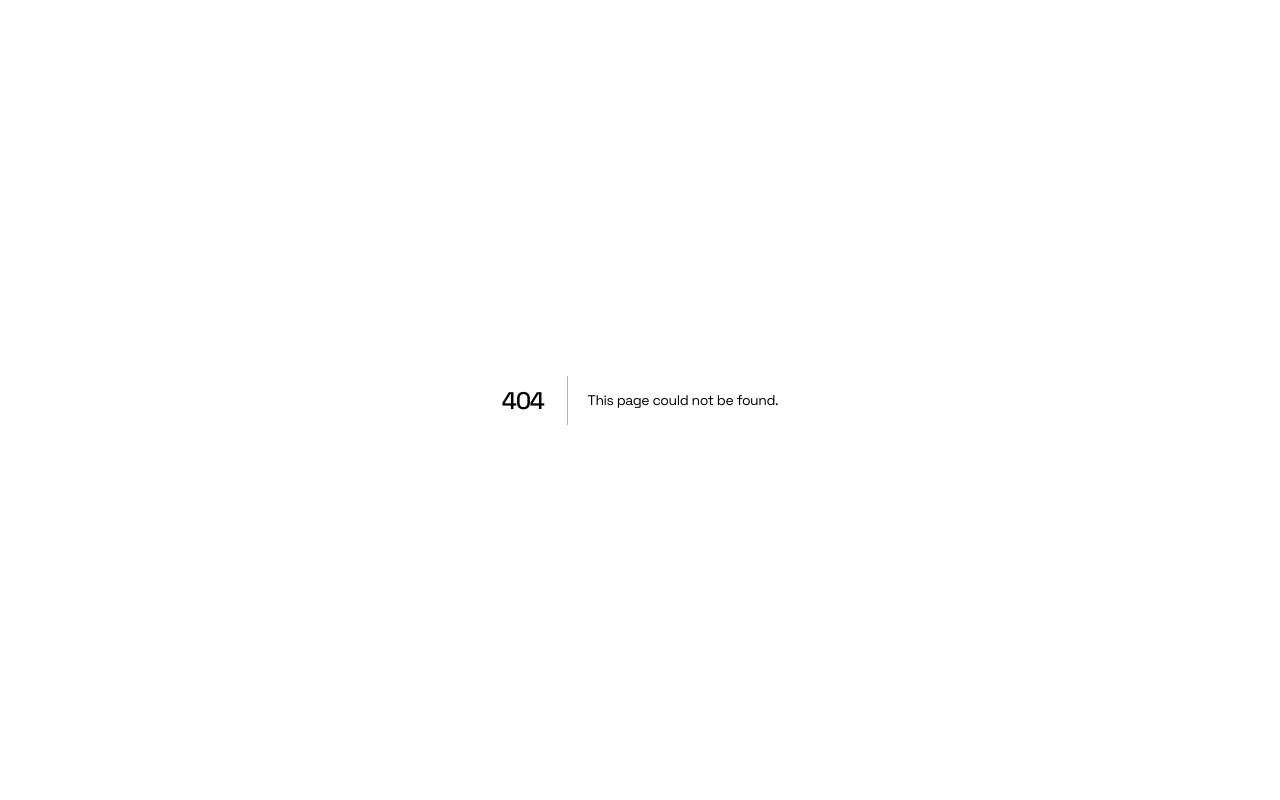
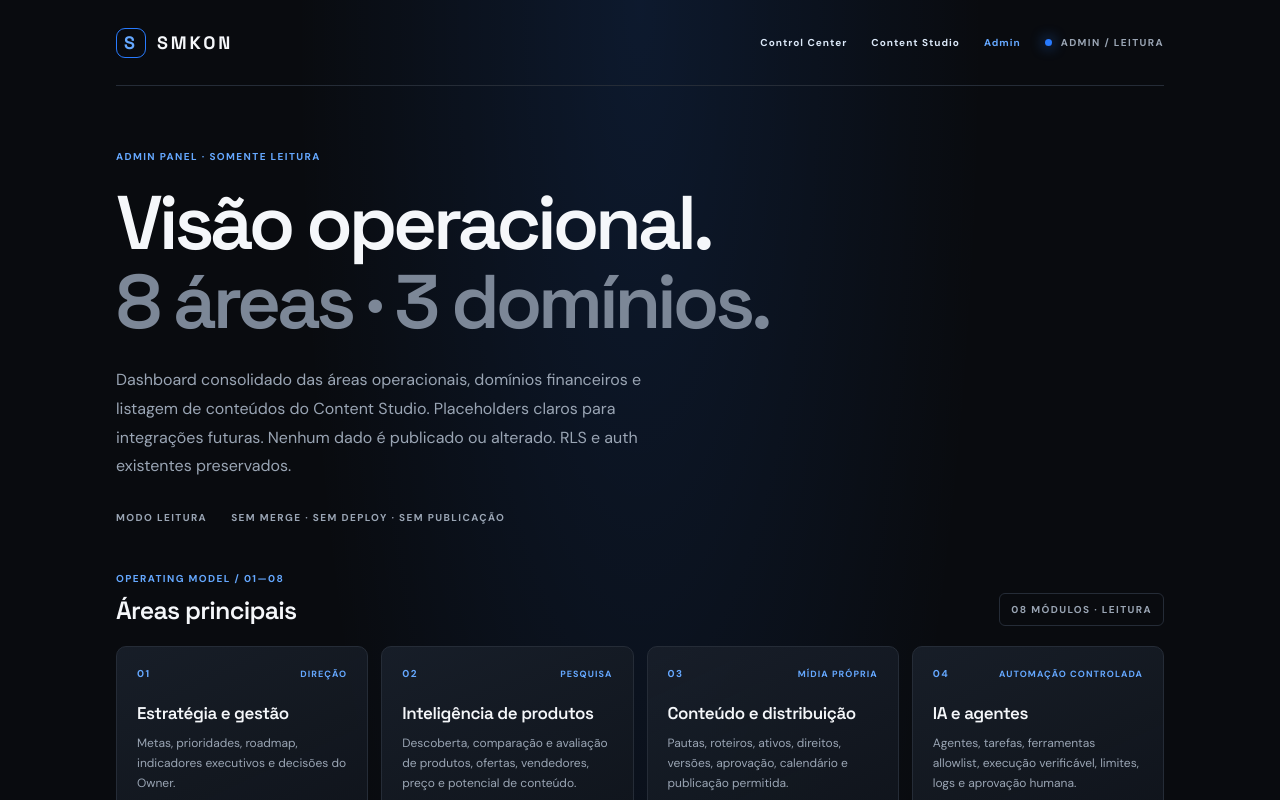
Before and after one commit to smklj/smkon, a Next.js app: page /admin in a window 1280 px wide. Before the commit this address had no page. Shown: the top 800 px of the page. Built offline with nearby package versions, Linux system fonts and the light colour scheme; no server answers.

Commit message:
feat(admin): create /admin dashboard with areas, domains, content list and placeholders

```diff
--- /dev/null
+++ b/src/app/admin/page.tsx
@@ -0,0 +1,102 @@
+import Link from "next/link";
+import { AREAS, REVENUE_DOMAINS } from "@/lib/admin/constants";
+import { AreaCard } from "@/components/admin/AreaCard";
+import { DomainCard } from "@/components/admin/DomainCard";
+import { ContentList } from "@/components/admin/ContentList";
+import { IntegrationPlaceholders } from "@/components/admin/IntegrationPlaceholders";
+
+export const metadata = {
+  title: "Admin Panel | SMKON",
+  description: "Painel administrativo de leitura — 8 áreas, 3 domínios financeiros e conteúdos.",
+};
+
+export default function AdminPage() {
+  return (
+    <main className="shell">
+      <header className="topbar">
+        <Link className="brand" href="/" aria-label="SMKON início">
+          <span className="brand-mark">S</span>
+          <span>SMKON</span>
+        </Link>
+        <nav className="home-nav" style={{ display: "flex", gap: "24px", alignItems: "center" }}>
+          <Link href="/">Control Center</Link>
+          <Link href="/studio">Content Studio</Link>
+          <Link href="/admin" style={{ color: "var(--blue-soft)" }}>
+            Admin
+          </Link>
+          <span className="environment">
+            <i /> ADMIN / LEITURA
+          </span>
+        </nav>
+      </header>
+
+      <section className="hero" style={{ padding: "64px 0 48px" }}>
+        <p className="eyebrow">ADMIN PANEL · SOMENTE LEITURA</p>
+        <h1>
+          Visão operacional.
+          <br />
+          <span>8 áreas · 3 domínios.</span>
+        </h1>
+        <p className="intro">
+          Dashboard consolidado das áreas operacionais, domínios financeiros e listagem de conteúdos do Content Studio.
+          Placeholders claros para integrações futuras. Nenhum dado é publicado ou alterado. RLS e auth existentes preservados.
+        </p>
+        <div className="hero-meta">
+          <span>MODO LEITURA</span>
+          <span>SEM MERGE · SEM DEPLOY · SEM PUBLICAÇÃO</span>
+        </div>
+      </section>
+
+      <section className="section-heading">
+        <div>
+          <p className="eyebrow">OPERATING MODEL / 01—08</p>
+          <h2>Áreas principais</h2>
+        </div>
+        <span className="status">08 MÓDULOS · LEITURA</span>
+      </section>
+      <section className="area-grid" aria-label="Oito áreas operacionais">
+        {AREAS.map((area) => (
+          <AreaCard key={area.id} area={area} />
+        ))}
+      </section>
+
+      <section className="section-heading integration-heading">
+        <div>
+          <p className="eyebrow">AREA 05 · FINANCE</p>
+          <h2>Três domínios financeiros</h2>
+        </div>
+        <span className="status">CUSTO / VENDA / COMISSÃO</span>
+      </section>
+      <section className="streams" aria-label="Domínios financeiros">
+        {REVENUE_DOMAINS.map((domain) => (
+          <DomainCard key={domain.id} domain={domain} />
+        ))}
+      </section>
+
+      <section className="section-heading integration-heading">
+        <div>
+          <p className="eyebrow">CONTENT / API</p>
+          <h2>Listagem de conteúdos</h2>
+        </div>
+        <span className="status">VIA /api/content</span>
+      </section>
+      <section className="connections" style={{ marginBottom: "48px" }}>
+        <ContentList />
+      </section>
+
+      <section className="section-heading integration-heading">
+        <div>
+          <p className="eyebrow">INTEGRAÇÕES FUTURAS</p>
+          <h2>Placeholders claros</h2>
+        </div>
+        <span className="status">NÃO CONECTADO · SEM OAUTH</span>
+      </section>
+      <IntegrationPlaceholders />
+
+      <footer style={{ marginTop: "48px" }}>
+        <span>SMKON © {new Date().getFullYear()} · Admin Panel MVP</span>
+        <span>LEITURA APENAS · SEM AÇÕES EXTERNAS</span>
+      </footer>
+    </main>
+  );
+}
```
